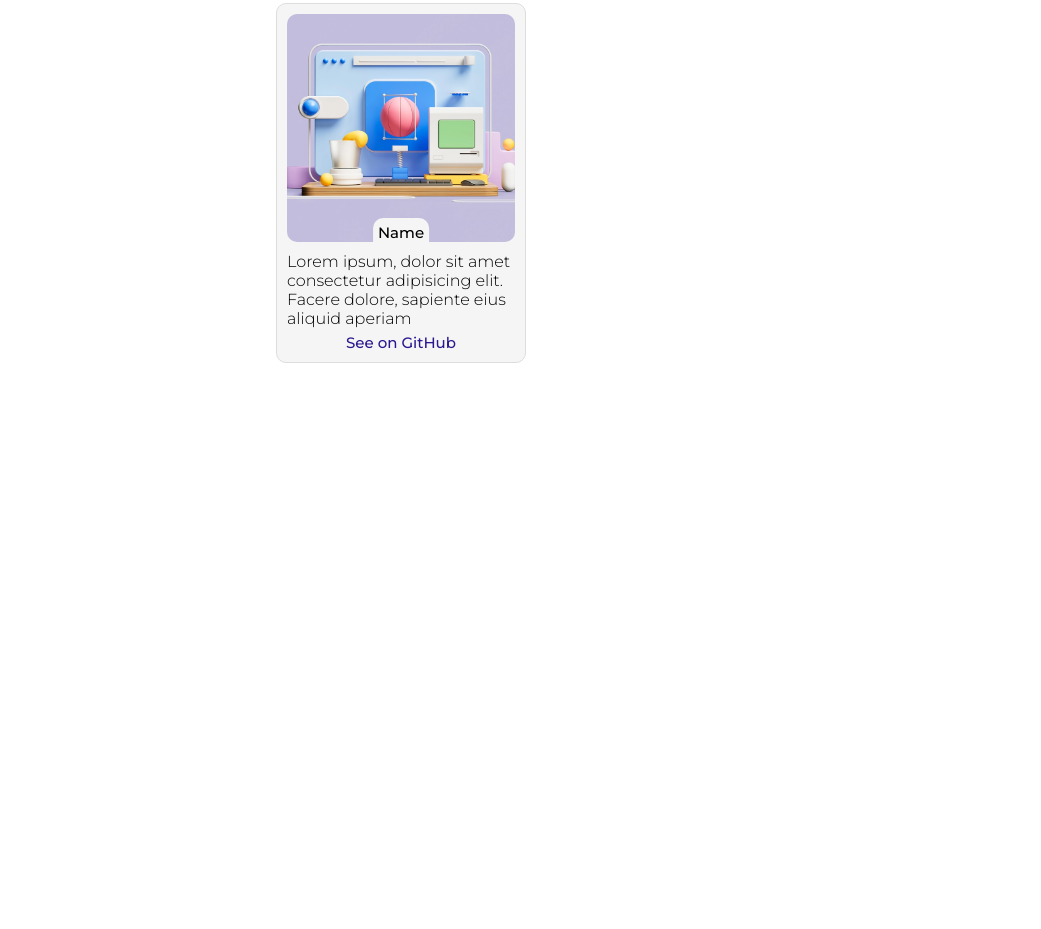
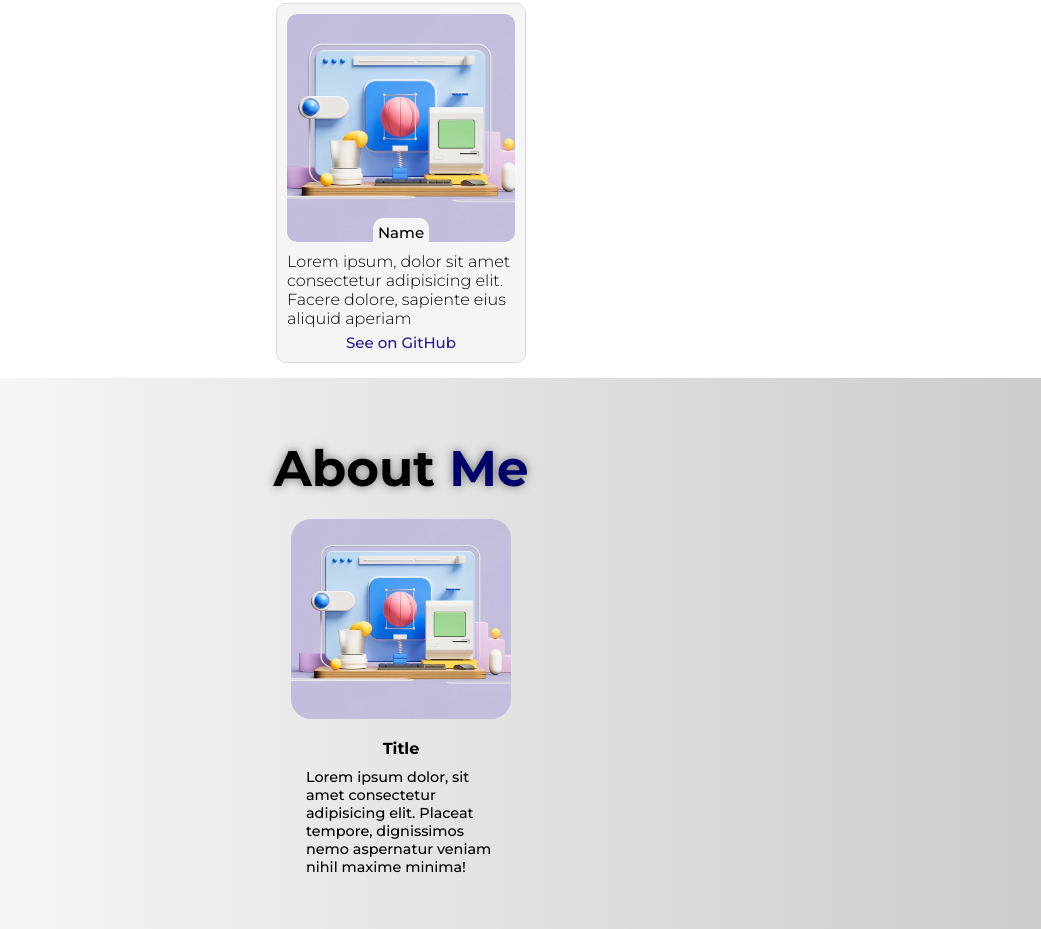
Before and after one commit to Gilbertosr5/MyPage-Official, a plain HTML site: page index.html in a window 1280 px wide. Shown: the part 767-1696 px from the top of the page, without its empty margins (239-1280 px from the left). Before the commit the page ends 1145 px from the top, so only its background shows below. Drawn offline with Linux system fonts and the light colour scheme.

Commit message:
About Me completed, starting Contact...

```diff
--- a/css/style.css
+++ b/css/style.css
@@ -101,10 +101,11 @@ body {
   text-shadow: 0 0 10px rgba(0, 0, 0, 0.7);
 }
 
-@media (max-width: 600px) {
+@media (max-width: 700px) {
   .navbar {
     border-bottom: 1px solid #00006b;
     transition: 0.5s;
+    background-color: rgba(255, 255, 255, 0.7);
   }
   .nav-list {
     display: none;
@@ -114,6 +115,7 @@ body {
     text-align: center;
     z-index: 1000;
     height: calc(100vh - 46px);
+    background-color: rgba(255, 255, 255, 0.7);
   }
 
   .nav-list.active {
@@ -130,6 +132,11 @@ body {
 
   .bars {
     display: block;
+  }
+
+  .ball,
+  .mini-ball {
+    display: none;
   }
 }
 
@@ -167,6 +174,11 @@ body {
 
 .my-img:hover {
   box-shadow: 0 0 15px rgba(0, 0, 0, 0.9);
+}
+
+.ball,
+.mini-ball {
+  transition: display 0.5s;
 }
 
 .ball1,
@@ -294,7 +306,6 @@ body {
   text-align: center;
   font-size: 25px;
   padding: 10px;
-  color: #00006b;
   text-shadow: 0 0 10px rgba(0, 0, 0, 0.5);
   margin-top: 20px;
 }
@@ -419,19 +430,79 @@ body {
   color: #00006b;
 }
 
+/* ============= About Area ============= */
+.about-container {
+  width: 100%;
+  height: auto;
+
+  display: flex;
+  flex-direction: column;
+  align-items: center;
+}
+
+.about-title {
+  text-align: center;
+  margin-top: 50px;
+  text-shadow: 0 0 10px rgba(0, 0, 0, 0.5);
+  font-size: 25px;
+  padding: 10px;
+}
+
+.about-cards {
+  padding: 10px;
+  flex: 1;
+  width: 90%;
+
+  display: flex;
+  justify-content: space-around;
+  flex-wrap: wrap;
+  align-items: center;
+}
+
+.emphasis {
+  color: #00006b;
+}
+
+.ab-card {
+  width: 220px;
+  height: 400px;
+  margin: 0 7.5px 0 7.5px;
+
+  display: grid;
+  grid-template-columns: 1fr;
+  grid-template-rows: 210px 1fr;
+  grid-gap: 5px;
+}
+
+.ab-card-img {
+  background-image: url(../img/project-example.png);
+  background-position: center;
+  background-repeat: no-repeat;
+  background-size: cover;
+  background-color: black;
+  width: 100%;
+  height: 200px;
+  border-radius: 20px;
+}
+
+.ab-card-text {
+  padding: 5px 15px;
+  display: flex;
+  flex-direction: column;
+  justify-content: flex-start;
+  align-items: center;
+}
+
+.ab-card-text p {
+  font-size: 0.9rem;
+  margin-top: 10px;
+}
+
 /* ============= Medias Area ============= */
 @media (max-width: 768px) {
 }
 
 @media (max-width: 425px) {
-  .navbar {
-    background-color: rgba(255, 255, 255, 0.7);
-  }
-
-  .nav-list {
-    background-color: rgba(255, 255, 255, 0.7);
-  }
-
   .ball1,
   .ball2,
   .ball3,
--- a/index.html
+++ b/index.html
@@ -15,7 +15,7 @@
       referrerpolicy="no-referrer"
     />
 
-    <link rel="stylesheet" href="/css/style.css" />
+    <link rel="stylesheet" href="css/style.css" />
     <title>Gilberto Ribeiro</title>
   </head>
   <body>
@@ -50,7 +50,7 @@
     <div class="projects-container">
       <a name="projects"></a>
       <div class="pro-head">
-        <h1>My Portifolio</h1>
+        <h1><span class="emphasis">My</span> Portifolio</h1>
       </div>
       <div class="pro-principal">
         <div class="pro-nav">
@@ -76,6 +76,26 @@
       </div>
     </div>
 
+    <!-- About -->
+    <div class="about-container">
+      <a name="about"></a>
+      <div class="about-title">
+        <h1>About <span class="emphasis">Me</span></h1>
+      </div>
+      <div class="about-cards">
+        <div class="ab-card">
+          <div class="ab-card-img"></div>
+          <div class="ab-card-text">
+            <h4>Title</h4>
+            <p>
+              Lorem ipsum dolor, sit amet consectetur adipisicing elit. Placeat
+              tempore, dignissimos nemo aspernatur veniam nihil maxime minima!
+            </p>
+          </div>
+        </div>
+      </div>
+    </div>
+
     <!-- Navbar - this need to be here, 'Cause of the fixed propriety -->
     <div class="navbar">
       <div class="logo"><a href="#top">MyPage</a></div>
@@ -84,7 +104,7 @@
         <li class="nav-item">
           <a href="#projects" class="nav-link">Projects</a>
         </li>
-        <li class="nav-item"><a href="#" class="nav-link">About</a></li>
+        <li class="nav-item"><a href="#about" class="nav-link">About</a></li>
         <li class="nav-item"><a href="#" class="nav-link">Contact</a></li>
       </ul>
       <div class="bars" id="mobileBars">
--- a/js/projects.js
+++ b/js/projects.js
@@ -4,18 +4,21 @@ const projects = [
     url: "https://github.com/Gilbertosr5/MusicPlayer",
     img: "img/projects/MusicPlayer.PNG",
     text: "A simple Music Player system. With this you can listen your favorites songs and more! principal Language: Javascript",
+    category: "Web App",
   },
   {
     name: "UNIP Clone",
     url: "https://github.com/Gilbertosr5/UnipAluno-Clone",
     img: "img/projects/clone_unip.PNG",
     text: "A clone of UNIP Student Page, and this project have a simple login validation with Local Storage. Principal Language: CSS",
+    category: "Web App",
   },
   {
     name: "Facebook Clone",
     url: "https://github.com/Gilbertosr5/FaceLoginClone",
     img: "img/projects/faceClone.PNG",
     text: "A Very simple Facebook Clone. It's just a single page & I used Bootstrap v5.1 to do it.",
+    category: "Web App",
   },
 ];
 
--- a/js/script.js
+++ b/js/script.js
@@ -1,4 +1,4 @@
-import projects from "./projects";
+// import projects from "./projects";
 
 // Declarations
 const mobileBars = document.getElementById("mobileBars");
```
